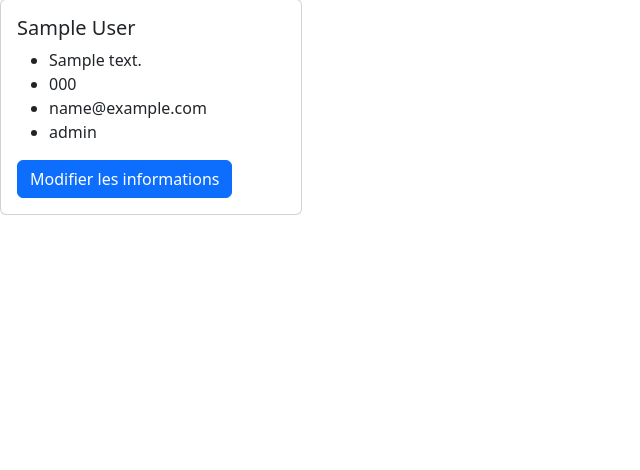
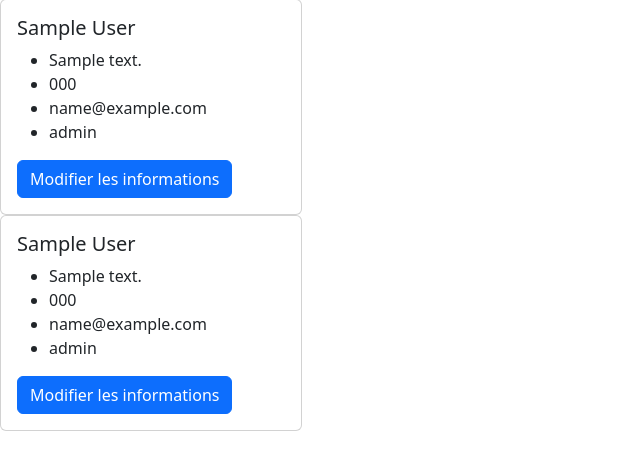
Before and after one commit to m3c-git/immo35, a PHP site: template templates-admin/home-admin.html.twig in a window 1280 px wide. Shown: the part 287-757 px from the top of the page, without its empty margins (0-640 px from the left). Run offline with PHP 8.4, Linux system fonts and the light colour scheme; the template is opened without the code that fills it: most values are stand-ins (such as "Sample title", 1, 10 or a date in 2020); some libraries are stand-ins or nearby versions.

Commit message:
feature pour crud users OK

```diff
--- a/controllers/DefaultController.php
+++ b/controllers/DefaultController.php
@@ -6,4 +6,9 @@ class DefaultController extends AbstractController
     {
         $this->render("home.html.twig", []);
     }
+
+    public function page404() : void
+    {
+        $this->render("404.html.twig", []);
+    }
 }
--- a/templates-admin/home-admin.html.twig
+++ b/templates-admin/home-admin.html.twig
@@ -18,15 +18,38 @@
         <li class="nav-item dropdown">
             <a class="nav-link dropdown-toggle" data-bs-toggle="dropdown" href="index.php?route=users" role="button" aria-expanded="false">Utilisateurs</a>
             <ul class="dropdown-menu">
-              <li><a class="dropdown-item" href="index.php?route=users-proprietaires?role=proprietaires">Propriétaires</a></li>
-              <li><a class="dropdown-item" href="index.php?route=users-locataires?role=locataires">Locataires</a></li>
+              <li><a class="dropdown-item" href="index.php?route=users-proprietaire&role=proprietaire">Propriétaires</a></li>
+              <li><a class="dropdown-item" href="index.php?route=users-locataire&role=locataire">Locataires</a></li>
               <li><hr class="dropdown-divider"></li>
-              <li><a class="dropdown-item" href="index.php?route=users-admin?role=admin">Admins du site</a></li>
+              <li><a class="dropdown-item" href="index.php?route=users-admin&role=admin">Admins du site</a></li>
             </ul>
         </li>
     </ul>
     <a class="btn btn-success" href="index.php?route=add-property" role="button">+ Ajouter un bien</a>
     <a class="btn btn-success" href="index.php?route=add-user" role="button">+ Ajouter un utilisateur</a>
+
+    {% if usersByRolerole %}
+        {% for user in usersByRolerole %}
+        <article class="row">
+
+            <div class="col-sm-3 mb-3 mb-sm-0">
+                <div class="card">
+                    <div class="card-body">
+                        <h5 class="card-title">{{ user.firstName ~ " " ~ user.lastName }}</h5>
+                        <ul>
+                                <li>{{ user.address }}</li>
+                                <li>{{ user.phone }}</li>
+                                <li>{{ user.email }}</li>
+                                <li>{{ user.role }}</li>
+                        </ul>
+                        <a href="index.php?route=update-user&id={{ user.id }}" class="btn btn-primary">Modifier les informations</a>
+                    </div>
+            </div>
+            </div>
+        </article>
+        {% endfor %}
+
+    {% endif %}
 
     {% for user in users %}
     <article class="row">
```
Also changed, not shown: controllers/AdminController.php (+12 -17 lines), managers/UserManager.php (+12 -6 lines), services/Router.php (+14 -3 lines), templates/404.html.twig (added, +21 -0 lines).
